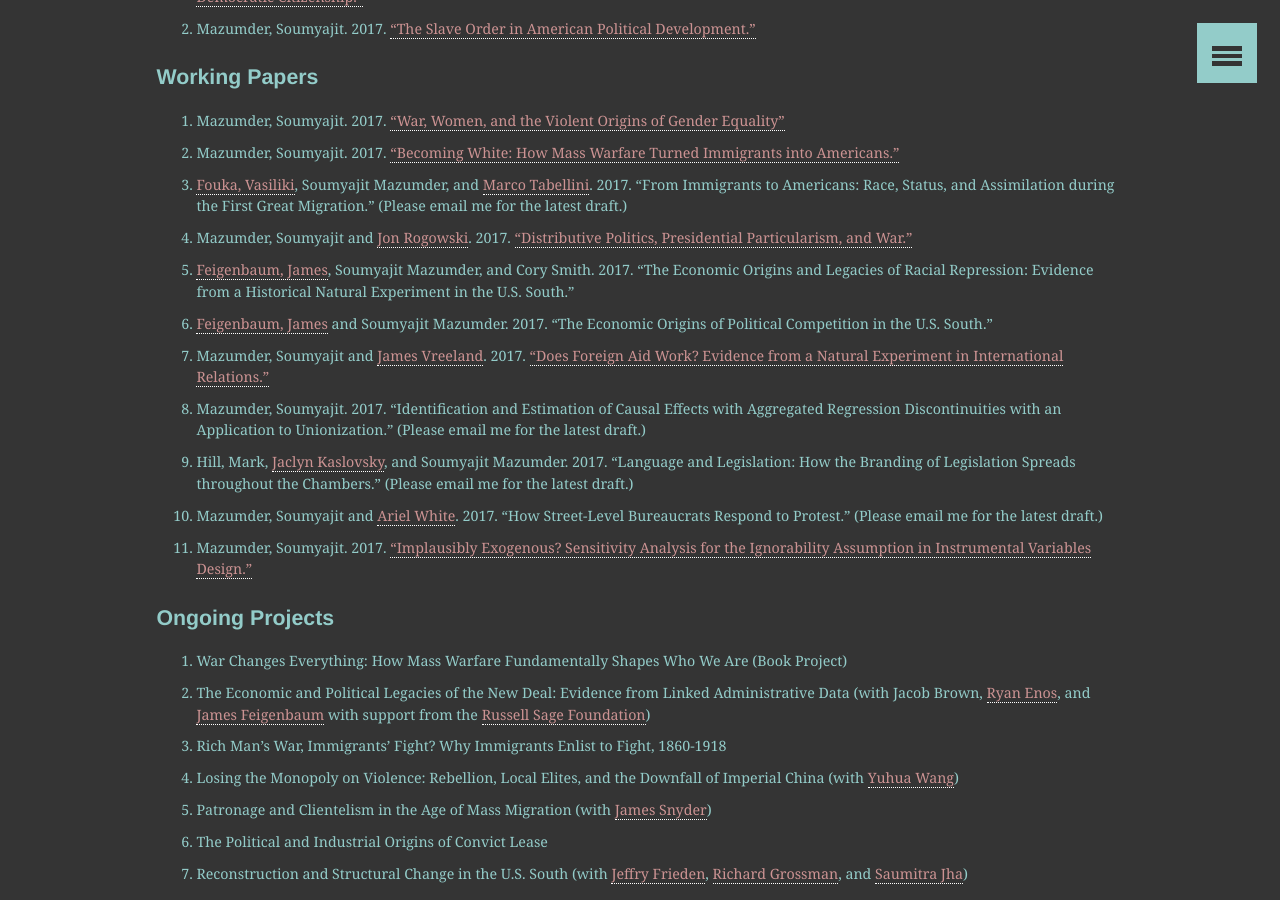
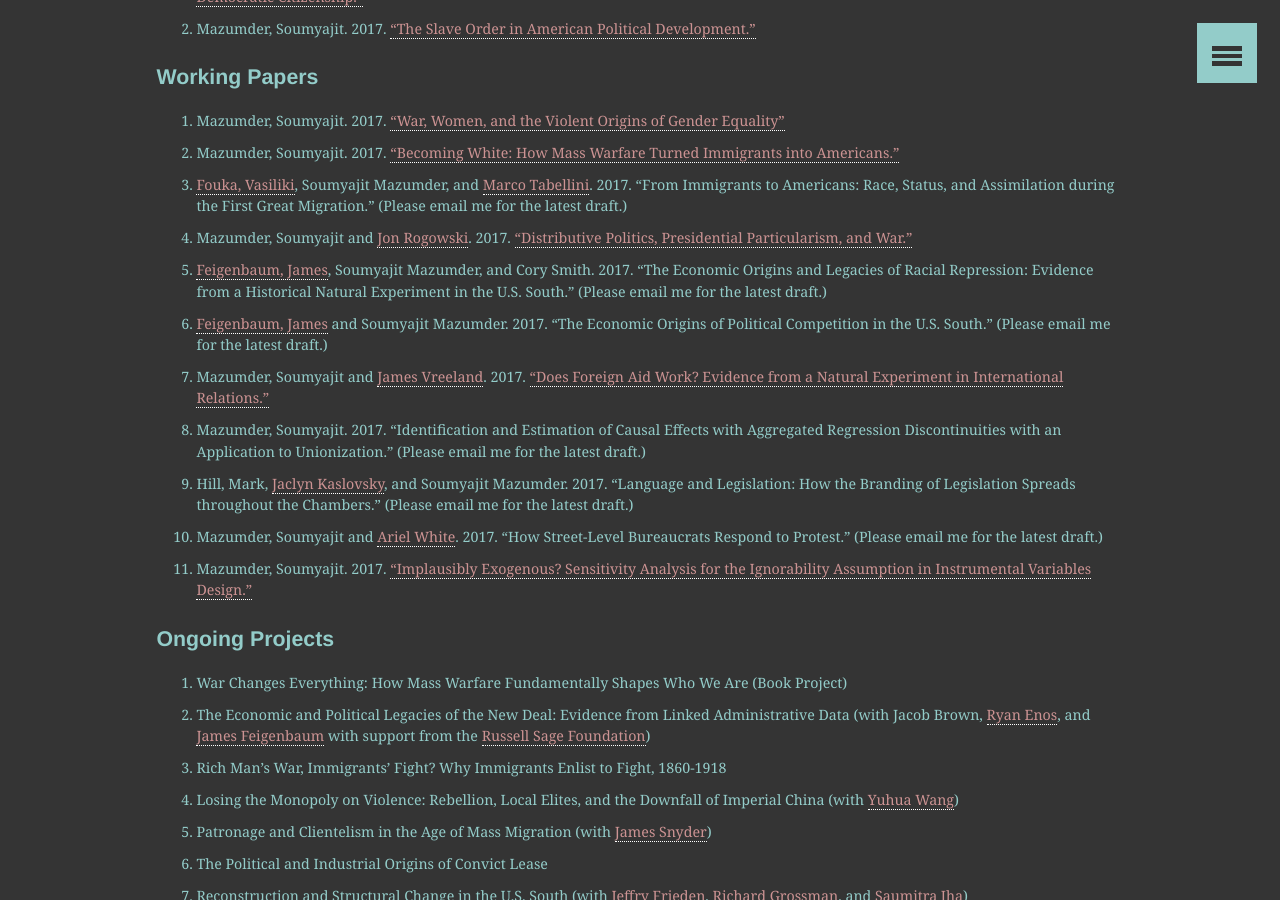
Before and after one commit to shommazumder/shommazumder.github.io-archive, a Jekyll site: the page built from _pages/research.md, in a window 1280 px wide and 900 px high, scrolled down 561 px. Built offline with Jekyll 4.4.1, drawn with Linux system fonts in a browser that asks for light colours.

Commit message:
updated notes for emailing me for drafts

```diff
--- a/_pages/research.md
+++ b/_pages/research.md
@@ -26,8 +26,8 @@ layout: archive
 10. Mazumder, Soumyajit. 2017. ["Becoming White: How Mass Warfare Turned Immigrants into Americans."]({{site.url}}/files/war-assimilation-mazumder.pdf)
 9. [Fouka, Vasiliki](https://people.stanford.edu/vfouka/), Soumyajit Mazumder, and [Marco Tabellini](http://economics.mit.edu/grad/mtabe). 2017. "From Immigrants to Americans: Race, Status, and Assimilation during the First Great Migration." \(Please email me for the latest draft.\)
 8. Mazumder, Soumyajit and [Jon Rogowski](https://scholar.harvard.edu/rogowski). 2017. ["Distributive Politics, Presidential Particularism, and War."]({{site.url}}/files/war-particularism.pdf)
-7. [Feigenbaum, James](http://jamesfeigenbaum.github.io/), Soumyajit Mazumder, and Cory Smith. 2017. "The Economic Origins and Legacies of Racial Repression: Evidence from a Historical Natural Experiment in the U.S. South."
-6. [Feigenbaum, James](http://jamesfeigenbaum.github.io/) and Soumyajit Mazumder. 2017. "The Economic Origins of Political Competition in the U.S. South."
+7. [Feigenbaum, James](http://jamesfeigenbaum.github.io/), Soumyajit Mazumder, and Cory Smith. 2017. "The Economic Origins and Legacies of Racial Repression: Evidence from a Historical Natural Experiment in the U.S. South." \(Please email me for the latest draft.\)
+6. [Feigenbaum, James](http://jamesfeigenbaum.github.io/) and Soumyajit Mazumder. 2017. "The Economic Origins of Political Competition in the U.S. South." \(Please email me for the latest draft.\)
 5. Mazumder, Soumyajit and [James Vreeland](http://www.profvreeland.com/). 2017. ["Does Foreign Aid Work? Evidence from a Natural Experiment in International Relations."]({{site.url}}/files/mazumder_vreeland_aid_v2.pdf)
 4. Mazumder, Soumyajit. 2017. "Identification and Estimation of Causal Effects with Aggregated Regression Discontinuities with an Application to Unionization." \(Please email me for the latest draft.\)
 3. Hill, Mark, [Jaclyn Kaslovsky](https://scholar.harvard.edu/jaclynkaslovsky/home), and Soumyajit Mazumder. 2017. "Language and Legislation: How the Branding of Legislation Spreads throughout the Chambers." \(Please email me for the latest draft.\)
```
